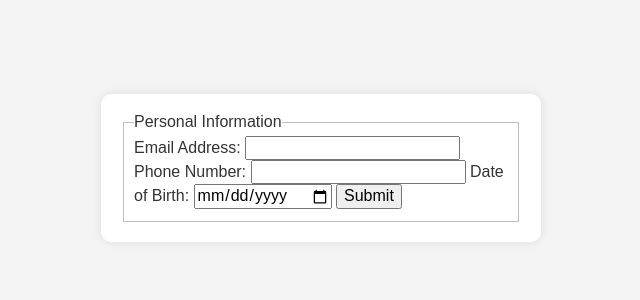
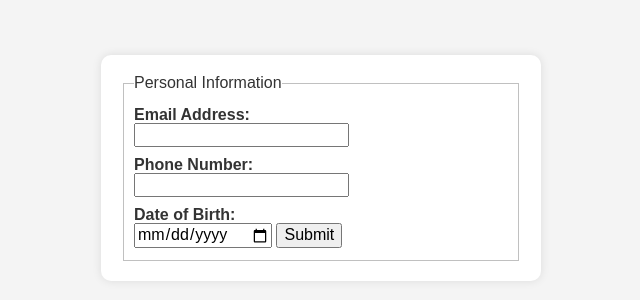
Before and after one commit to ITM362-TEST-ORG/lab2, a plain HTML site: page index.html in a window 1280 px wide. Shown: the part 252-552 px from the top of the page, without its empty margins (319-959 px from the left). Drawn offline with Linux system fonts and the light colour scheme.

Commit message:
Added label format

```diff
--- a/css/screen.css
+++ b/css/screen.css
@@ -18,3 +18,9 @@ form {
   width: 100%;
   max-width: 400px;
 }
+
+label {
+  display: block;
+  margin-top: 10px;
+  font-weight: bold;
+}
```
